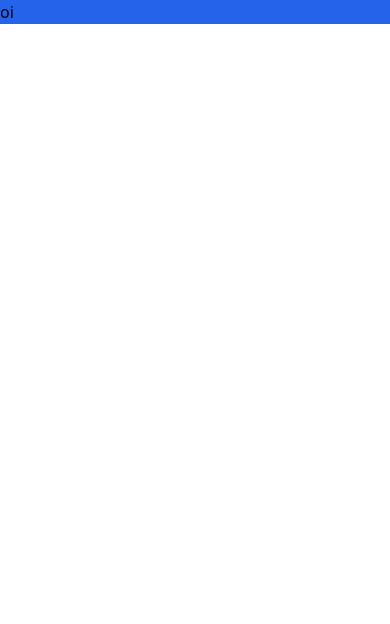
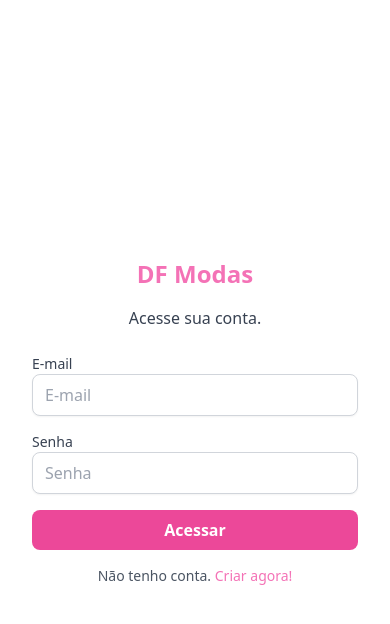
Before and after one commit to nandadosoob/crud-frontend, a React (Vite) app: page / in a window 390 px wide. Shown: the top 624 px of the page. Built offline with nearby package versions, Linux system fonts and the light colour scheme.

Commit message:
não consigo adicionar img

```diff
--- a/src/pages/Login/Login.jsx
+++ b/src/pages/Login/Login.jsx
@@ -1,14 +1,53 @@
 import { Pagina } from "../../components/Pagina";
 
 export function Login() {
+  return (
+    <div className="flex min-h-screen">
+      {/* Coluna esquerda com o formulário */}
+      <div className="w-full md:w-1/2 flex flex-col justify-center items-center p-8 bg-white">
+        <h1 className="text-2xl font-bold text-pink-400 mb-4">DF Modas</h1>
+        <p className="text-gray-700 text-center mb-6">Acesse sua conta.</p>
 
+        <form className="w-full max-w-sm">
+          <div className="mb-4">
+            <label className="block text-sm font-medium text-gray-700">E-mail</label>
+            <input
+              type="email"
+              placeholder="E-mail"
+              className="w-full px-3 py-2 border border-gray-300 rounded-lg shadow-sm focus:outline-none focus:ring-2 focus:ring-pink-200"
+            />
+          </div>
+          <div className="mb-4">
+            <label className="block text-sm font-medium text-gray-700">Senha</label>
+            <input
+              type="password"
+              placeholder="Senha"
+              className="w-full px-3 py-2 border border-gray-300 rounded-lg shadow-sm focus:outline-none focus:ring-2 focus:ring-pink-200"
+            />
+          </div>
+          <button
+            type="submit"
+            className="w-full bg-pink-500 text-white py-2 rounded-lg font-semibold hover:bg-pink-600 transition"
+          >
+            Acessar
+          </button>
+        </form>
 
-    return (
+        <p className="text-sm text-gray-600 mt-4">
+          Não tenho conta.{" "}
+          <a href="#" className="text-pink-400 hover:underline">
+            Criar agora!
+          </a>
+        </p>
+      </div>
 
-        <Pagina>
-            <div className="bg-blue-600">
-                <h1>oi</h1>
-            </div>
-        </Pagina>
-    )
+      {/* Coluna direita com a imagem */}
+      <div className="hidden md:block md:w-1/2 bg-pink-500 relative">
+        <img
+          src="/.../assets/fundo.png"
+          className="absolute inset-0 w-full h-full object-cover"
+        />
+      </div>
+    </div>
+  );
 }
--- a/src/pages/NovaConta/NovaConta.jsx
+++ b/src/pages/NovaConta/NovaConta.jsx
@@ -1,21 +1,20 @@
-import { Pagina } from "../../components/Pagina";
 
 export function NovaConta() {
   return (
-    <Pagina>
-      <div className="flex flex-col items-center p-8">
-        {/* Logo */}
-        <h1 className="text-2xl font-bold text-pink-300 mb-4">Agendei</h1>
+
+    <div className="flex min-h-screen">
+      {/* Coluna esquerda com o formulário */}
+      <div className="w-full md:w-1/2 flex flex-col justify-center items-center p-8 bg-white">
+        <h1 className="text-2xl font-bold text-pink-400 mb-4">DF Modas</h1>
         <p className="text-gray-700 text-center mb-6">Crie sua conta agora mesmo.</p>
 
-        {/* Formulário */}
         <form className="w-full max-w-sm">
           <div className="mb-4">
             <label className="block text-sm font-medium text-gray-700">Nome</label>
             <input
               type="text"
               placeholder="Nome"
-              className="w-full px-3 py-2 border border-gray-300 rounded-lg shadow-sm focus:outline-none focus:ring-2 focus:ring-blue-500"
+              className="w-full px-3 py-2 border border-gray-300 rounded-lg shadow-sm focus:outline-none focus:ring-2 focus:ring-pink-200"
             />
           </div>
           <div className="mb-4">
@@ -23,7 +22,7 @@ export function NovaConta() {
             <input
               type="email"
               placeholder="E-mail"
-              className="w-full px-3 py-2 border border-gray-300 rounded-lg shadow-sm focus:outline-none focus:ring-2 focus:ring-blue-500"
+              className="w-full px-3 py-2 border border-gray-300 rounded-lg shadow-sm focus:outline-none focus:ring-2 focus:ring-pink-200"
             />
           </div>
           <div className="mb-4">
@@ -31,7 +30,7 @@ export function NovaConta() {
             <input
               type="password"
               placeholder="Senha"
-              className="w-full px-3 py-2 border border-gray-300 rounded-lg shadow-sm focus:outline-none focus:ring-2 focus:ring-blue-500"
+              className="w-full px-3 py-2 border border-gray-300 rounded-lg shadow-sm focus:outline-none focus:ring-2 focus:ring-pink-200"
             />
           </div>
           <div className="mb-6">
@@ -39,25 +38,32 @@ export function NovaConta() {
             <input
               type="password"
               placeholder="Confirme a senha"
-              className="w-full px-3 py-2 border border-gray-300 rounded-lg shadow-sm focus:outline-none focus:ring-2 focus:ring-pink-400"
+              className="w-full px-3 py-2 border border-gray-300 rounded-lg shadow-sm focus:outline-none focus:ring-2 focus:ring-pink-200"
             />
           </div>
           <button
             type="submit"
-            className="w-full bg-pink-300 text-white py-2 rounded-lg font-semibold hover:bg-pink-500 transition"
+            className="w-full bg-pink-500 text-white py-2 rounded-lg font-semibold hover:bg-pink-600 transition"
           >
             Criar minha conta
           </button>
         </form>
 
-        {/* Acesso existente */}
         <p className="text-sm text-gray-600 mt-4">
           Já tenho uma conta.{" "}
-          <a href="#" className="text-pink-300 hover:underline">
+          <a href="#" className="text-pink-400 hover:underline">
             Acessar agora!
           </a>
         </p>
       </div>
-    </Pagina>
+
+      {/* Coluna direita com a imagem */}
+      <div className="hidden md:block md:w-1/2 bg-pink-500 relative">
+        <img
+          src="/src/assets/fundo.png"
+          className="absolute inset-0 w-full h-full object-cover"
+        />
+      </div>
+    </div>
   );
 }
```
Also changed, not shown: src/assets/fundo.png (deleted), src/assets/moda.jpg (added).
